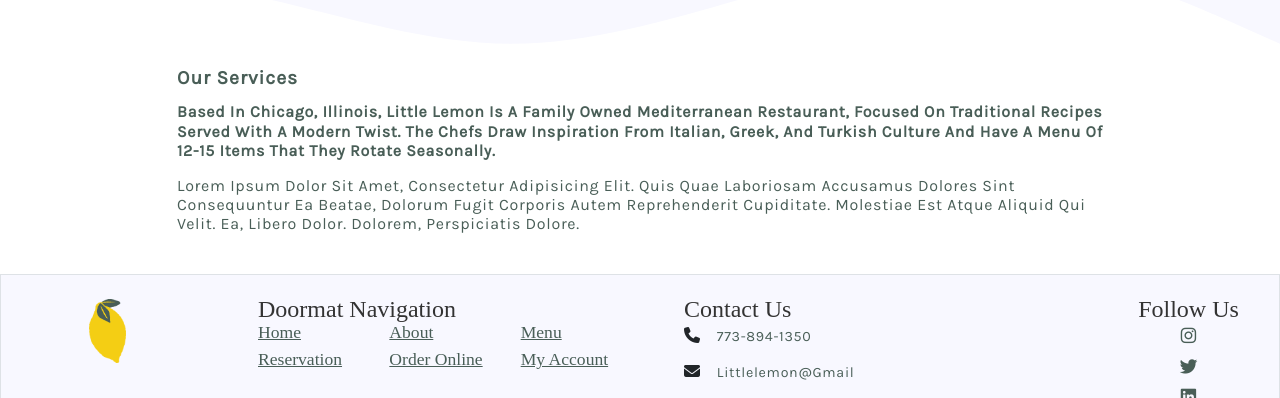
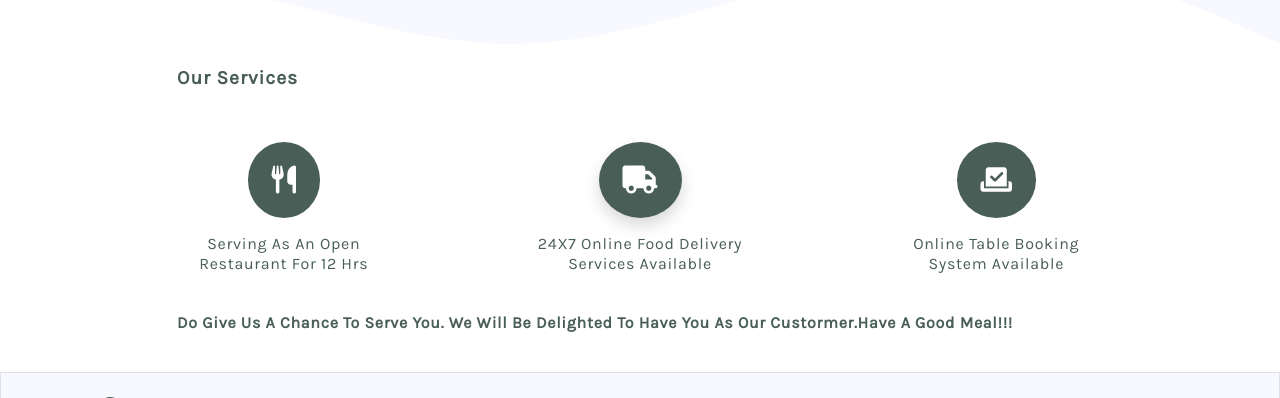
Before and after one commit to indresh963/little-lemon, a React (Create React App) app: page /about in a window 1280 px wide. Shown: the part 1525-1923 px from the top of the page. Built offline with nearby package versions, Linux system fonts and the light colour scheme; a web font is replaced by a local one.

Commit message:
completed the Little Lemon Project finally

```diff
--- a/src/App.css
+++ b/src/App.css
@@ -593,6 +593,11 @@ form {
 #gallery{
   background-color: ghostwhite;
 }
+
+.service-icon{
+  background-color: var(--primary-blue);
+  color:#fff;
+}
 /* about */
 /* order Online */
 @media(min-width:768px) {
--- a/src/components/About.js
+++ b/src/components/About.js
@@ -53,16 +53,32 @@ function About() {
             </div>
             <svg xmlns="http://www.w3.org/2000/svg" viewBox="0 50 1440 113"><path fill="#f8f8ff" fill-opacity="1" d="M0,64L48,69.3C96,75,192,85,288,106.7C384,128,480,160,576,160C672,160,768,128,864,101.3C960,75,1056,53,1152,64C1248,75,1344,117,1392,138.7L1440,160L1440,0L1392,0C1344,0,1248,0,1152,0C1056,0,960,0,864,0C768,0,672,0,576,0C480,0,384,0,288,0C192,0,96,0,48,0L0,0Z"></path></svg>
             <div className='container my-4'>
-                <div className='row  justify-content-center gap-2'>
+                <div className='row  justify-content-center gap-5'>
                     <div className='col-10'>
                         <h3>Our services</h3>
                     </div>
                     <div className='col-10'>
-                        <p className='fw-bold'>
-                            Based in Chicago, Illinois, Little Lemon is a family owned Mediterranean restaurant, focused on traditional recipes served with a modern twist.
-                            The chefs draw inspiration from Italian, Greek, and Turkish culture and have a menu of 12-15 items that they rotate seasonally.
-                        </p>
-                        <p>Lorem ipsum dolor sit amet, consectetur adipisicing elit. Quis quae laboriosam accusamus dolores sint consequuntur ea beatae, dolorum fugit corporis autem reprehenderit cupiditate. Molestiae est atque aliquid qui velit. Ea, libero dolor. Dolorem, perspiciatis dolore.</p>
+                        <div className='row justify-content-between gap-sm-0 gap-3'>
+                            <div className='col-sm-3 col-12 text-center'>
+                                <span className='fs-3'><i className="fa-solid fa-utensils p-4 rounded-circle service-icon"></i></span>
+                                <p className='mt-3'>serving as an open restaurant for 12 hrs</p>
+                            </div>
+                            <div className='col-sm-3 col-12 text-center'>
+                                <span className='fs-3 '><i className="fa-solid fa-truck p-4 rounded-circle shadow service-icon"></i></span>
+                                <p className='mt-3'>24X7 online food delivery services available</p>
+                            </div>
+                            <div className='col-sm-3 col-12 text-center'>
+                                <span className='fs-3 '><i className="fa-solid fa-check-to-slot p-4 rounded-circle service-icon"></i></span>
+                                <p className='mt-3'>online table booking system available</p>
+                            </div>
+                        </div>
+                    </div>
+                </div>
+            </div>
+            <div className='container mt-3 mb-4'>
+                <div className='row  justify-content-center'>
+                    <div className='col-10'>
+                        <p className='fw-bold'>Do give us a chance to serve you. we will be delighted to have you as our custormer.have a good meal!!!</p>
                     </div>
                 </div>
             </div>
```
